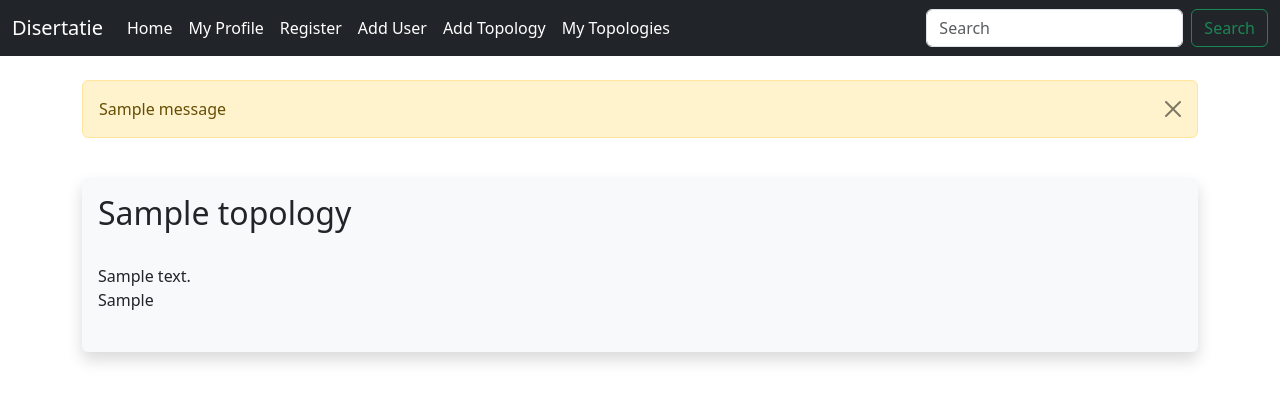
After one commit to razvanalex30/disertatie, a Flask app: page /topologies in a window 1280 px wide. The commit adds this page. Shown: the top 402 px of the page. Run offline with Flask 3, Linux system fonts and the light colour scheme; tables that the repository leaves empty hold one stand-in row (values such as "Sample post"); one stand-in notice (Sample message) is shown.

Commit message:
added topologies showing template

```diff
--- a/main.py
+++ b/main.py
@@ -35,6 +35,16 @@ class TopologyForm(FlaskForm):
     topology_description = StringField("Topology Description", validators=[DataRequired()], widget=TextArea())
     topology_creator = StringField("Topology Creator", validators=[DataRequired()])
     submit = SubmitField("Submit")
+
+
+# Show Topologies
+
+@app.route("/topologies")
+def topologies():
+    # Grab all the topologies from the database
+    topologies = Topologies.query.order_by(Topologies.date_created)
+
+    return render_template("topologies.html", topologies=topologies)
 
 @app.route("/add_topology", methods=["GET","POST"])
 def add_topology():
--- a/templates/navbar.html
+++ b/templates/navbar.html
@@ -21,6 +21,9 @@
         <li class="nav-item">
           <a class="nav-link active" aria-current="page" href="{{url_for('add_topology')}}">Add Topology</a>
         </li>
+        <li class="nav-item">
+          <a class="nav-link active" aria-current="page" href="{{url_for('topologies')}}">My Topologies</a>
+        </li>
       </ul>
       <form class="d-flex" role="search">
         <input class="form-control me-2" type="search" placeholder="Search" aria-label="Search">
--- /dev/null
+++ b/templates/topologies.html
@@ -0,0 +1,27 @@
+{% extends 'base.html' %}
+
+{% block content %}
+
+{% for message in get_flashed_messages() %}
+        <div class="alert alert-warning alert-dismissible fade show" role="alert">
+            {{ message }}
+      <button type="button" class="btn-close" data-bs-dismiss="alert" aria-label="Close"></button>
+    </div>
+
+
+{% endfor %}
+
+<br/>
+
+{% for topology in topologies %}
+<div class="shadow p-3 mb-5 bg-body-tertiary rounded">
+    <h2>{{topology.topology_name}}</h2><br/>
+    {{topology.topology_description}}<br/>
+    {{topology.topology_creator}}<br/><br/>
+
+</div>
+<br/>
+
+{% endfor %}
+
+{% endblock %}
```
